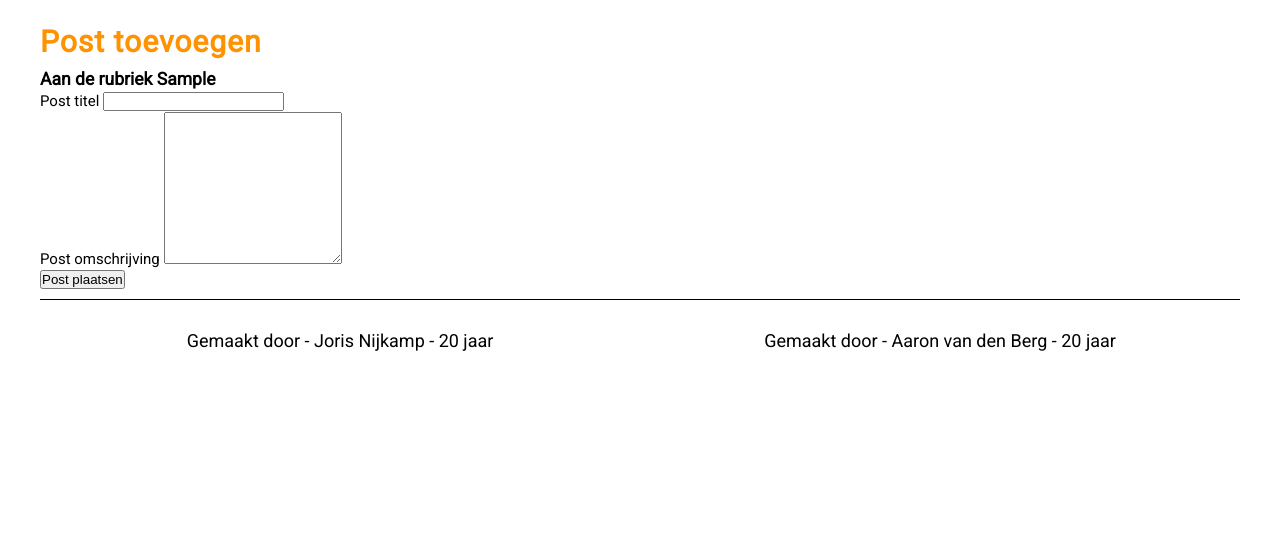
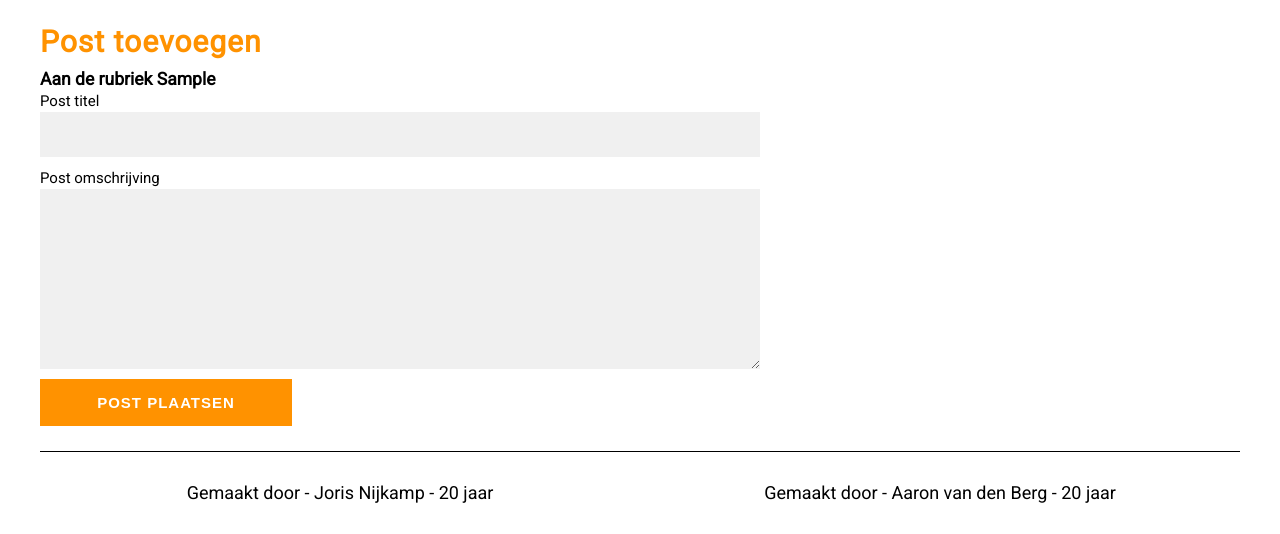
Before and after one commit to aaron5670/aarjocar-bv, a PHP site: page /forum/post-aanmaken.php?id=1 in a window 1280 px wide. Shown: the part 457-991 px from the top of the page. Run offline with PHP 8.4, Linux system fonts and the light colour scheme; the visitor is signed in with stand-in values (Sample User, id 1); tables that the repository leaves empty or names only in its code hold one stand-in row (values such as "Sample post"); some libraries are stand-ins or nearby versions.

Commit message:
forum css post toevoegen

```diff
--- a/css/style.css
+++ b/css/style.css
@@ -588,6 +588,43 @@ footer {
     margin-bottom: 10px;
 }
 
+.post-toevoegen{
+    position: relative;
+    float: left;
+    width: 60%;
+    z-index: 10;
+}
+.post-label{
+    position: relative;
+    float: left;
+    width: 100%;
+}
+.post-text{
+    position: relative;
+    float: left;
+    width: 100%;
+    color: #000;
+    border: 0 solid;
+    margin-bottom: 10px;
+    line-height: normal !important;
+    padding: 15px;
+    background-color: #F0F0F0;
+}
+
+.button{
+    position: relative;
+    float: left;
+    width: 35%;
+    padding: 15px;
+    color: white;
+    font-weight: bold;
+    border: none;
+    background-color: #ff9200;
+    text-transform: uppercase;
+    letter-spacing: 1px;
+    font-size: 15px;
+    margin-bottom: 25px;
+}
 @media all and (max-width: 767px) {
     .flex-row {
         width: 100%;
--- a/forum/post-aanmaken.php
+++ b/forum/post-aanmaken.php
@@ -57,19 +57,15 @@ if ( isset( $_POST['submit'] ) ) {
                 </h3>
             </div>
 
-            <div class="post-toevoegen filter-menu">
+            <div class="post-toevoegen">
                 <form action="post-aanmaken.php" method="post">
-                    <label for="posttitel">Post titel</label>
-                    <input type="text" id="posttitel" name="posttitel">
+                    <label class="post-label" for="posttitel">Post titel</label>
+                    <input class="post-text" type="text" id="posttitel" name="posttitel">
 
-                    <br/>
+                    <label class="post-label" for="omschrijving">Post omschrijving</label>
+                    <textarea class="post-text" rows="10" id="omschrijving" name="omschrijving"></textarea>
 
-                    <label for="omschrijving">Post omschrijving</label>
-                    <textarea rows="10" id="omschrijving" name="omschrijving"></textarea>
-
-                    <br/>
-
-                    <input type="submit" name="submit" value="Post plaatsen">
+                    <input class="button" type="submit" name="submit" value="Post plaatsen">
                 </form>
             </div>
         </div>
```
